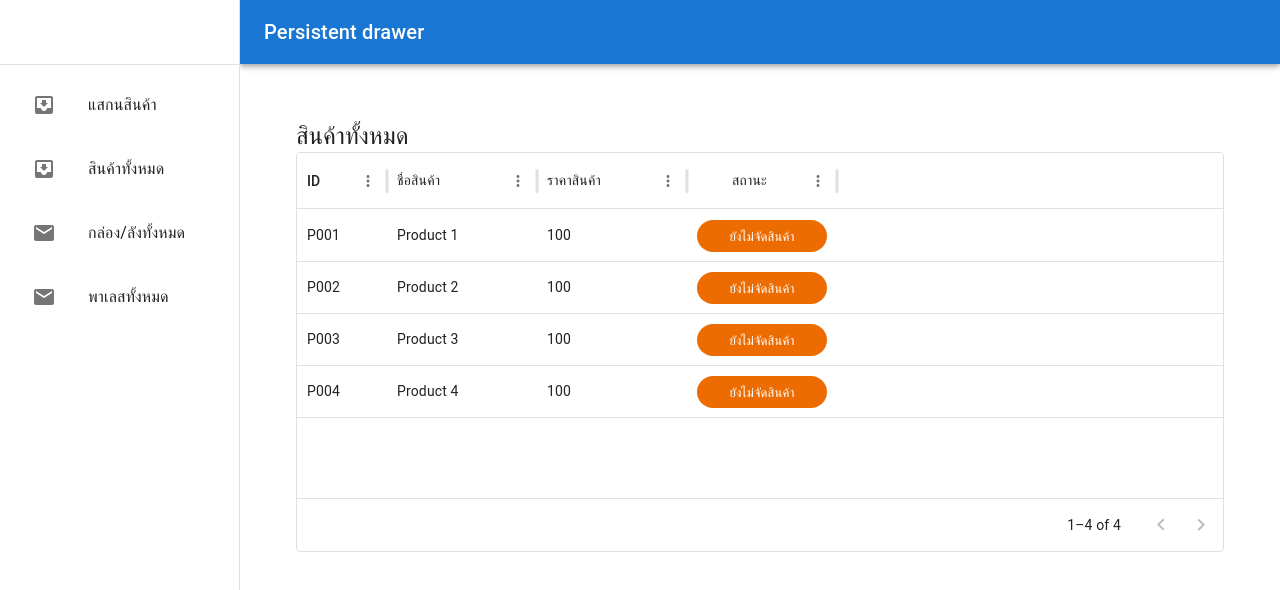
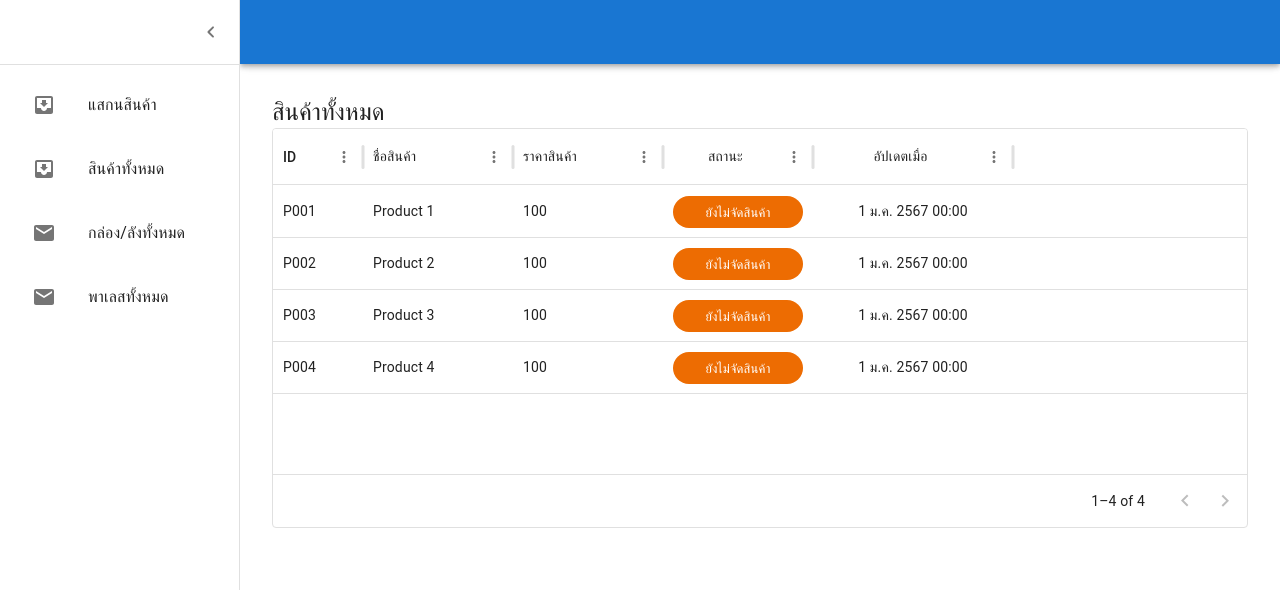
Before and after one commit to palmmy2542/barcode-packing, a React (Vite) app: page / in a window 1280 px wide. Shown: the top 590 px of the page. Built offline with nearby package versions, Linux system fonts and the light colour scheme.

Commit message:
fix: sidebar

```diff
--- a/src/components/SideBar/SideBar.tsx
+++ b/src/components/SideBar/SideBar.tsx
@@ -1,6 +1,8 @@
+import { ChevronLeftRounded } from "@mui/icons-material";
 import MailIcon from "@mui/icons-material/Mail";
 import MenuIcon from "@mui/icons-material/Menu";
 import InboxIcon from "@mui/icons-material/MoveToInbox";
+import { useMediaQuery, useTheme } from "@mui/material";
 import MuiAppBar, { AppBarProps as MuiAppBarProps } from "@mui/material/AppBar";
 import Box from "@mui/material/Box";
 import CssBaseline from "@mui/material/CssBaseline";
@@ -15,20 +17,25 @@ import ListItemText from "@mui/material/ListItemText";
 import Toolbar from "@mui/material/Toolbar";
 import Typography from "@mui/material/Typography";
 import { styled } from "@mui/material/styles";
+import { useEffect, useState } from "react";
 import { useNavigate } from "react-router-dom";
 
 const drawerWidth = 240;
 
-const Main = styled("main", { shouldForwardProp: (prop) => prop !== "open" })<{
+const Main = styled("main", {
+  shouldForwardProp: (prop) => prop !== "open" && prop !== "isDownMedium",
+})<{
   open?: boolean;
-}>(({ theme, open }) => ({
+  shouldShowNavbar?: boolean;
+  isDownMedium?: boolean;
+}>(({ theme, open, isDownMedium }) => ({
   flexGrow: 1,
-  padding: theme.spacing(3),
   transition: theme.transitions.create("margin", {
     easing: theme.transitions.easing.sharp,
     duration: theme.transitions.duration.leavingScreen,
   }),
-  marginLeft: `-${drawerWidth}px`,
+  width: "100%",
+  marginLeft: `${open && !isDownMedium ? `-${drawerWidth}px` : 0}`,
   ...(open && {
     transition: theme.transitions.create("margin", {
       easing: theme.transitions.easing.easeOut,
@@ -70,9 +77,31 @@ const DrawerHeader = styled("div")(({ theme }) => ({
 
 export default function PersistentDrawerLeft({ main }: { main: JSX.Element }) {
   const navigate = useNavigate();
+  const isOpen = localStorage.getItem("isOpenSideNav") ?? "true";
+  const [open, setOpen] = useState(/true/.test(isOpen));
+  const theme = useTheme();
+  const isDownMedium = useMediaQuery(theme.breakpoints.down("md"));
 
-  const open = true;
+  const toggleDrawer = (open: boolean) => (event) => {
+    if (
+      event.type === "keydown" &&
+      (event.key === "Tab" || event.key === "Shift")
+    ) {
+      return;
+    }
+    localStorage.setItem("isOpenSideNav", JSON.stringify(open));
 
+    setOpen(open);
+  };
+
+  useEffect(() => {
+    if (isDownMedium) {
+      setOpen(false);
+    } else {
+      setOpen(/true/.test(isOpen));
+    }
+    // eslint-disable-next-line react-hooks/exhaustive-deps
+  }, [isDownMedium]);
   return (
     <Box sx={{ display: "flex" }}>
       <CssBaseline />
@@ -83,12 +112,10 @@ export default function PersistentDrawerLeft({ main }: { main: JSX.Element }) {
             aria-label="open drawer"
             edge="start"
             sx={{ mr: 2, ...(open && { display: "none" }) }}
+            onClick={toggleDrawer(!open)}
           >
             <MenuIcon />
           </IconButton>
-          <Typography variant="h6" noWrap component="div">
-            Persistent drawer
-          </Typography>
         </Toolbar>
       </AppBar>
       <Drawer
@@ -100,11 +127,16 @@ export default function PersistentDrawerLeft({ main }: { main: JSX.Element }) {
             boxSizing: "border-box",
           },
         }}
-        variant="persistent"
+        onClose={toggleDrawer(false)}
         anchor="left"
+        variant={isDownMedium ? "temporary" : "persistent"}
         open={open}
       >
-        <DrawerHeader />
+        <DrawerHeader>
+          <IconButton onClick={toggleDrawer(false)}>
+            <ChevronLeftRounded />
+          </IconButton>
+        </DrawerHeader>
         <Divider />
         <List>
           {[
@@ -122,7 +154,7 @@ export default function PersistentDrawerLeft({ main }: { main: JSX.Element }) {
           ))}
         </List>
       </Drawer>
-      <Main open={open}>
+      <Main open={open} isDownMedium={isDownMedium}>
         <DrawerHeader />
         {main}
       </Main>
--- a/src/pages/Products/utils.tsx
+++ b/src/pages/Products/utils.tsx
@@ -39,4 +39,23 @@ export const columns: GridColDef[] = [
       }
     },
   },
+  {
+    field: "updatedAt",
+    headerName: "อัปเดตเมื่อ",
+    width: 200,
+    align: "center",
+    headerAlign: "center",
+    hideable: true,
+    renderCell: (params) => {
+      if (params.value) {
+        return new Date(params.value).toLocaleDateString("th-TH", {
+          day: "numeric",
+          month: "short",
+          year: "numeric",
+          hour: "2-digit",
+          minute: "2-digit",
+        });
+      }
+    },
+  },
 ];
```
